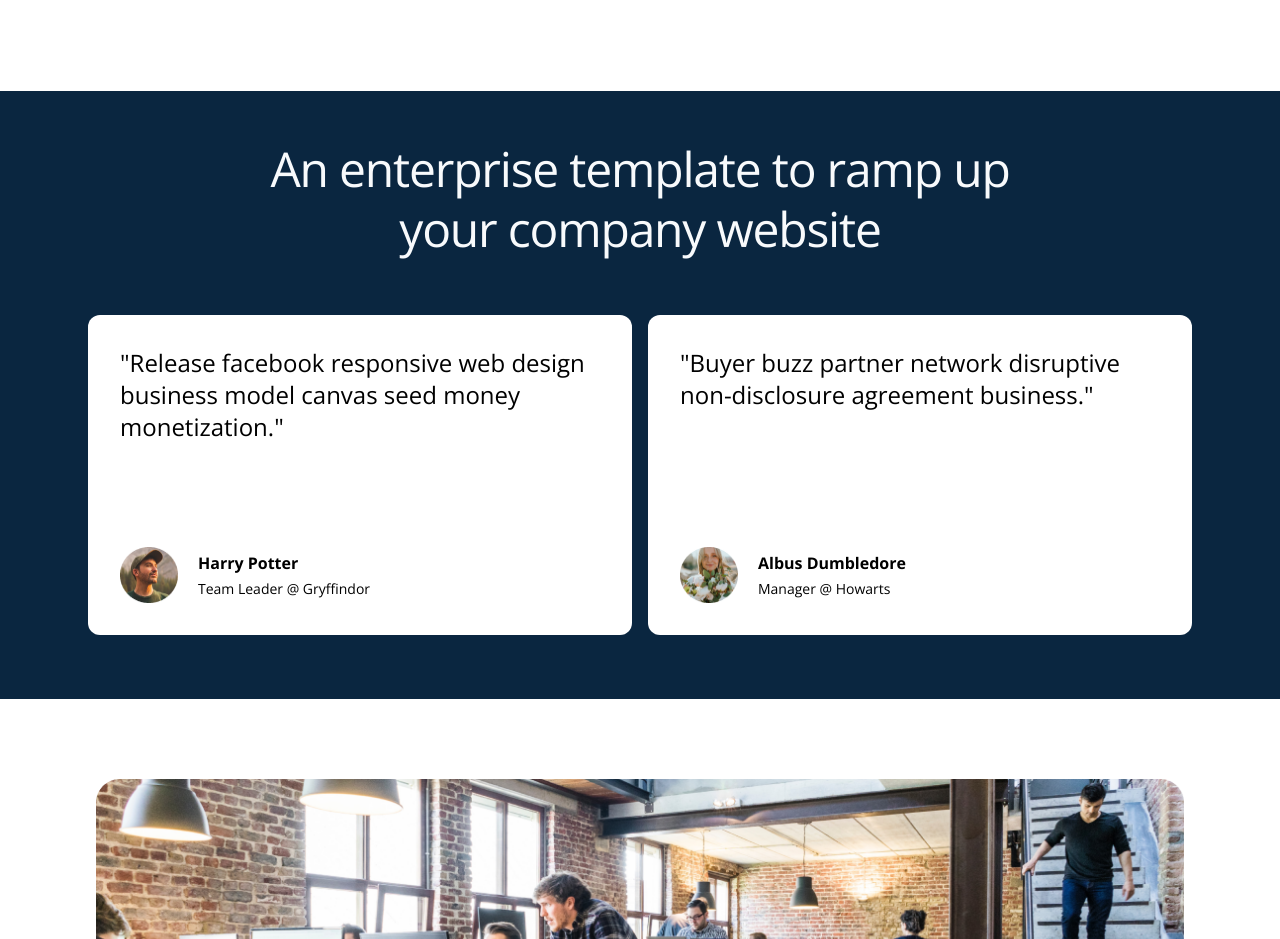
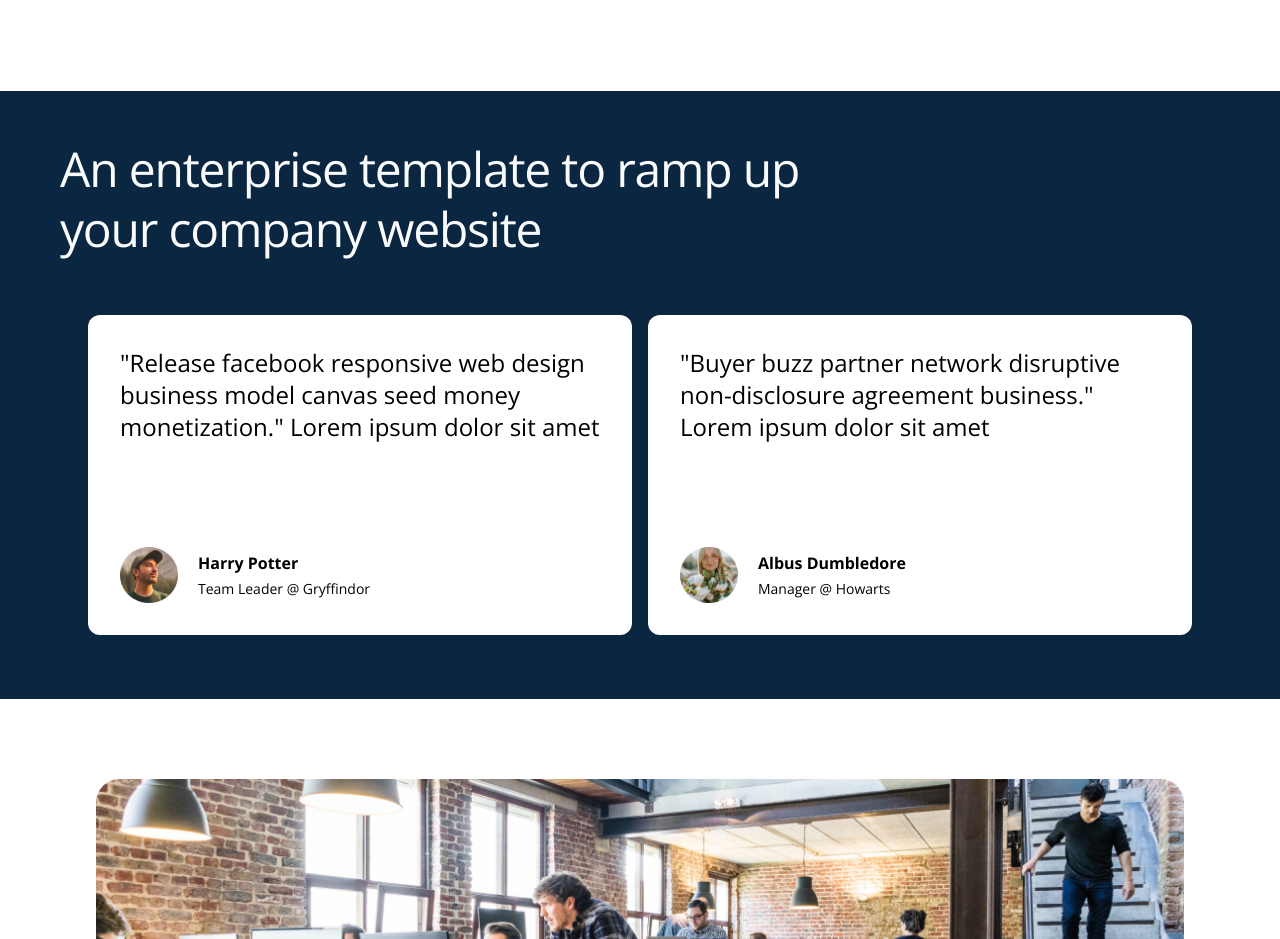
Before and after one commit to osigie/prestmit-design-implementation-test, a Next.js app: page / in a window 1280 px wide. Shown: the part 3140-4079 px from the top of the page. Built offline with nearby package versions, Linux system fonts and the light colour scheme.

Commit message:
done with styling fixes

```diff
--- a/src/components/ItemCarousel.tsx
+++ b/src/components/ItemCarousel.tsx
@@ -80,7 +80,7 @@ const ItemCarousel = () => {
             className="flex flex-col justify-between space-y-10 rounded-xl bg-white p-7 sm:p-8 mx-2 sm:min-h-[320px] w-fit duration-300 "
           >
             <p className="text-xl sm:text-2xl">
-              {`${feed.content} `}
+              {`${feed.content} Lorem ipsum dolor sit amet`}
             </p>
             <div className="flex items-center space-x-3 xs:space-x-5">
               <Image
--- a/src/components/Testimonials.tsx
+++ b/src/components/Testimonials.tsx
@@ -5,7 +5,7 @@ const Testimonials = () => {
     <section className="bg-brand-10">
       <div className="md:container mx-auto mt-20 py-10 sm:py-12 px-5">
         <div className="mb-10 md:mb-14">
-          <h1 className="text-slate-50 max-w-3xl mx-auto text-center leading-8 sm:leading-[50px] md:leading-[60px] tracking-tight  text-[28px] xs:text-[36px] sm:text-[40px] md:text-5xl mb-8">
+          <h1 className="text-slate-50 max-w-3xl mr-auto text-left leading-8 sm:leading-[50px] md:leading-[60px] tracking-tight  text-[28px] xs:text-[36px] sm:text-[40px] md:text-5xl mb-8">
             An enterprise template to ramp up your company website
           </h1>
         </div>
```
